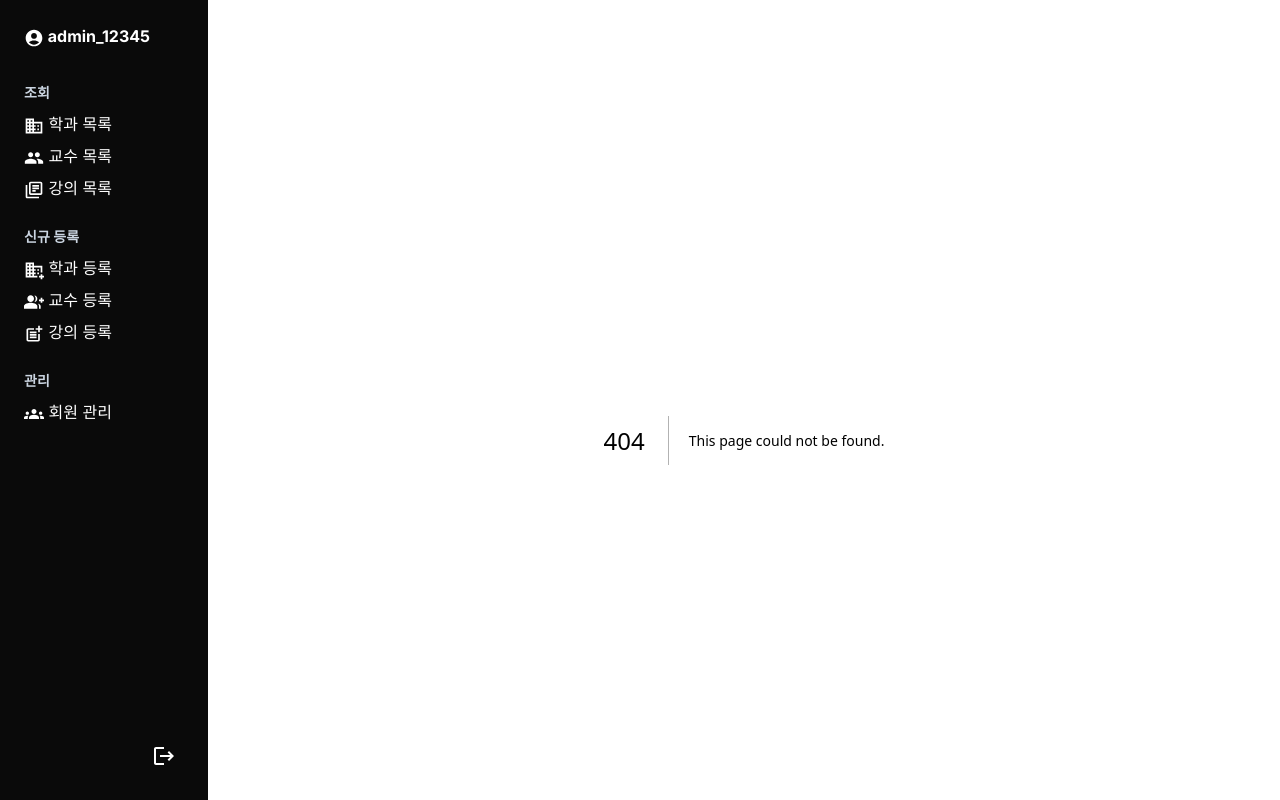
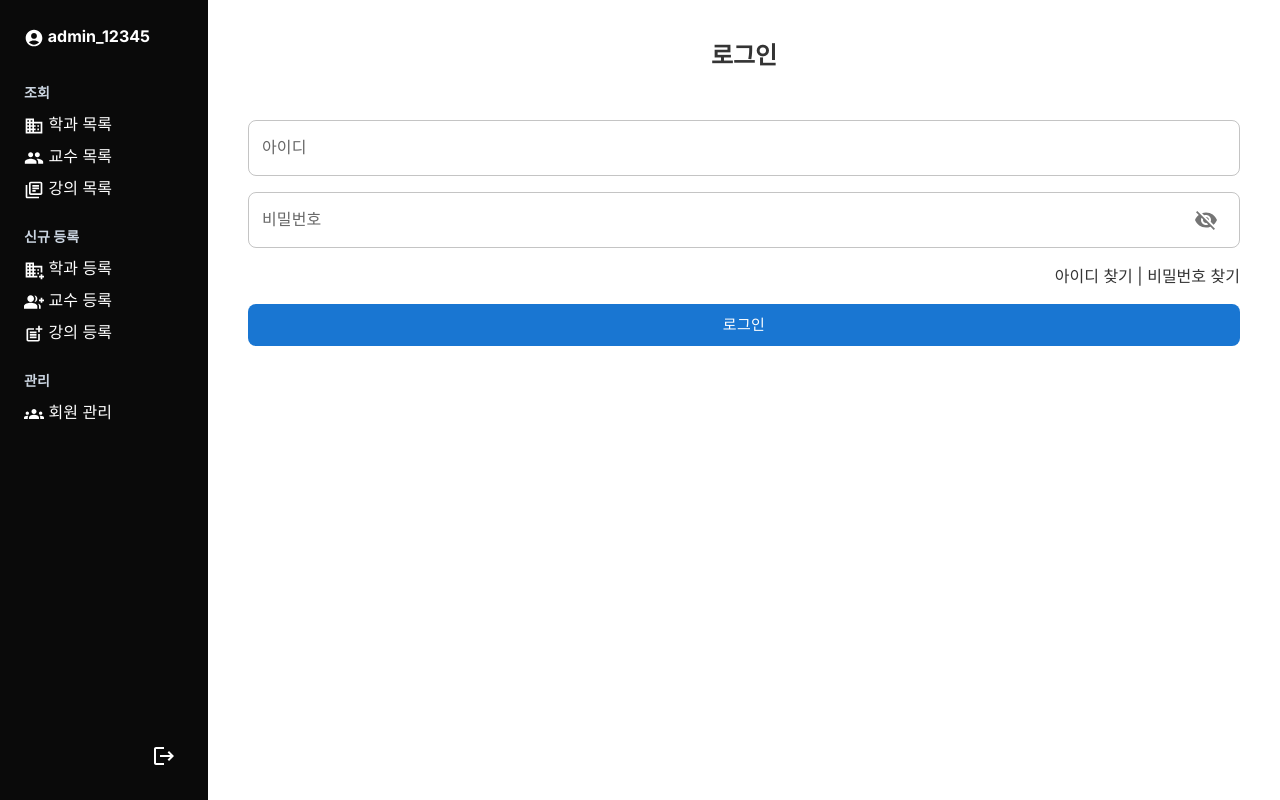
Before and after one commit to knou-course-review/admin-panel, a Next.js app: page /login in a window 1280 px wide. Before the commit this address had no page. Built offline with nearby package versions, Linux system fonts and the light colour scheme.

Commit message:
feat: 로그인 페이지 구현

```diff
--- /dev/null
+++ b/src/app/login/page.tsx
@@ -0,0 +1,10 @@
+import LoginForm from "@/components/login/LoginForm";
+
+export default function Login() {
+  return (
+    <div className="flex flex-col gap-4 text-center">
+      <h1 className="font-bold text-2xl mb-8">로그인</h1>
+      <LoginForm />
+    </div>
+  );
+}
```
